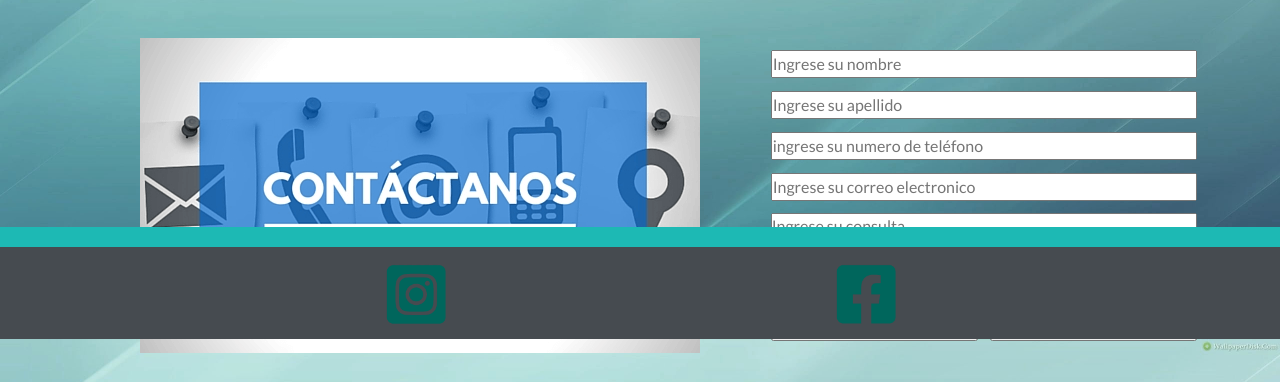
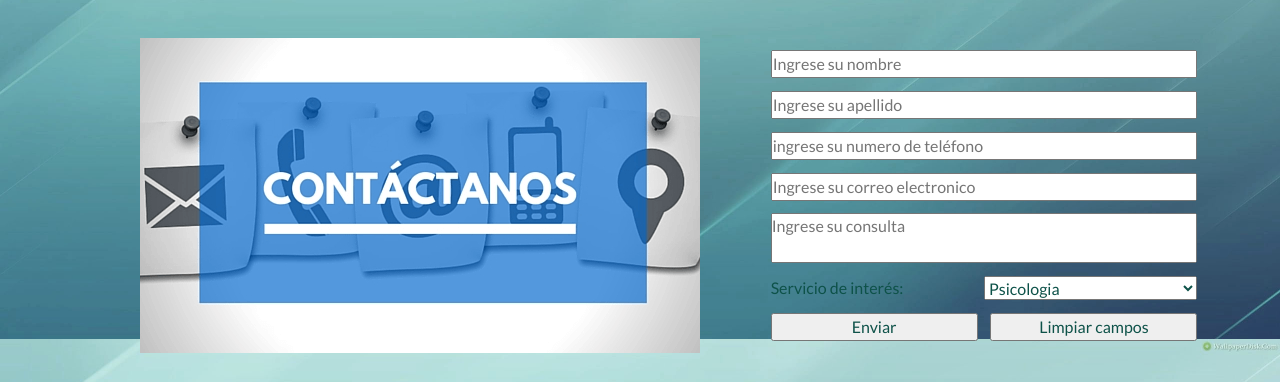
Before and after one commit to maxiferrara94/Valeca-Ferrara, a website: page secciones/contacto.html in a window 1280 px wide. Shown: the part 461-843 px from the top of the page. Drawn offline with nearby package versions, Linux system fonts and the light colour scheme; files that its build step writes are made by us from their sources.

Commit message:
version 1.3

```diff
--- a/scss/contacto.scss
+++ b/scss/contacto.scss
@@ -8,17 +8,3 @@
 @import "./nav.scss" ;
 @import "./content-contacto.scss" ;
 @import "./footer.scss" ;
-
-// --Ajuste Footer--
-
-@media only screen and (min-width:389px) {
-
-    footer{
-        position: fixed;
-        bottom:0 ;
-        width: 100% ;
-        max-height: 100% ;
-
-    }
-
-}
```
